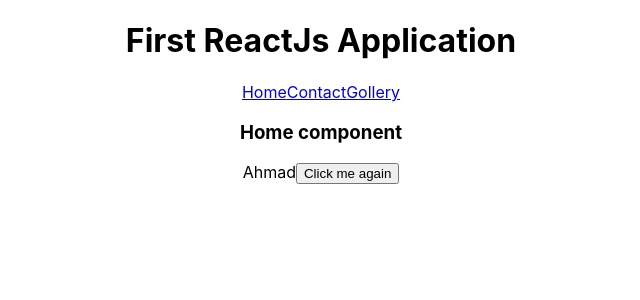
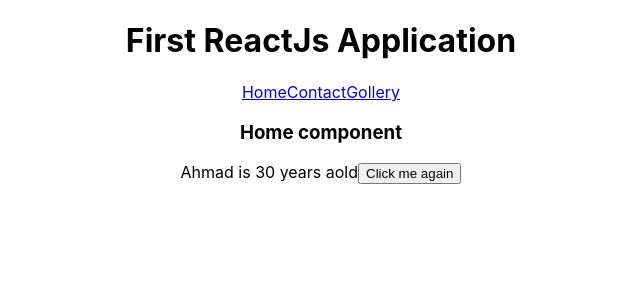
Before and after one commit to zamanrahimi/reactjs, a React (Create React App) app: page / in a window 1280 px wide. Shown: the top 300 px of the page, without its empty margins (319-959 px from the left). Built offline with nearby package versions, Linux system fonts and the light colour scheme.

Commit message:
Add second example to useState function to replace it with the static one

```diff
--- a/src/Home.js
+++ b/src/Home.js
@@ -1,16 +1,18 @@
 // import useSate here
 import { useState } from 'react';
 const Home = () => {
-	const name1 ="ali";
+
 	const handclick = () =>{
 		console.log("Hello, zaman");
 	}
 
 	// Defined variable for useStare here
 	const [name, setName] = useState('Ahmad');
+	const [age, setAge] = useState(30);
 	const handleClickAgain= (name) =>{
 		// setName for useState here
 		setName('Karim');
+		setAge(40);
 
 	}
 
@@ -20,7 +22,7 @@
 
 				<h3>Home component</h3>
 
-				{name}
+				{name} is { age } years aold
 
 				<button onClick={()=>{
 					handleClickAgain('Maria');
```
